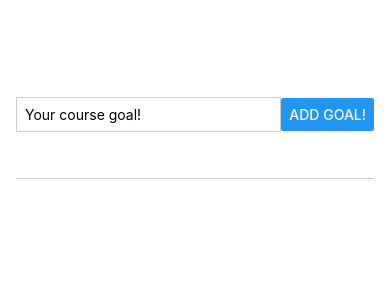
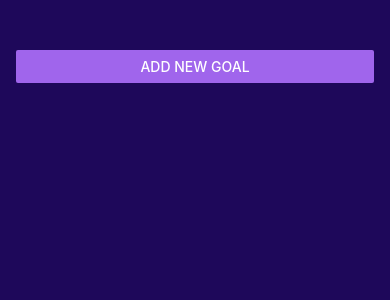
Before and after one commit to psultania1000/hello-app, a React Native app: screen / in a window 390 px wide. Shown: the top 300 px of the page. Built offline with nearby package versions, Linux system fonts and the light colour scheme.

Commit message:
working and finished app

```diff
--- a/App.js
+++ b/App.js
@@ -1,15 +1,33 @@
 import { useState } from "react";
-import { StyleSheet, View, FlatList } from "react-native";
+import { StyleSheet, View, FlatList, Button } from "react-native";
 
 import GoalItem from "./components/GoalItem";
 import GoalInput from "./components/GoalInput";
+import { StatusBar } from "expo-status-bar";
 
 export default function App() {
+  const [modalIsVisible, setModalIsVisible] = useState(false);
   const [courseGoals, setCourseGoals] = useState([]);
 
+  function toggleAddGoalHandler() {
+    setModalIsVisible((prevState) => !prevState);
+  }
   return (
+    <>
+      <StatusBar style="light" />
       <View style={styles.appContainer}>
-      <GoalInput setCourseGoals={setCourseGoals} />
+        <Button
+          title="Add new goal"
+          color="#a065ec"
+          onPress={toggleAddGoalHandler}
+        />
+        {modalIsVisible && (
+          <GoalInput
+            setCourseGoals={setCourseGoals}
+            toggleAddGoalHandler={toggleAddGoalHandler}
+            setModalIsVisible={setModalIsVisible}
+          />
+        )}
         <View style={styles.goalsContainer}>
           {/*
           Previously Scrollview was used look at bottom
@@ -33,6 +51,7 @@ export default function App() {
           />
         </View>
       </View>
+    </>
   );
 }
 
@@ -42,6 +61,7 @@ const styles = StyleSheet.create({
     paddingTop: 50,
     backgroundColor: "white",
     paddingHorizontal: 16,
+    backgroundColor: "#1e085a",
   },
 
   goalsContainer: {
--- a/app.json
+++ b/app.json
@@ -7,6 +7,7 @@
     "icon": "./assets/icon.png",
     "userInterfaceStyle": "light",
     "newArchEnabled": true,
+    "backgroundColor": "#1e085a",
     "splash": {
       "image": "./assets/splash-icon.png",
       "resizeMode": "contain",
--- a/components/GoalInput.js
+++ b/components/GoalInput.js
@@ -1,7 +1,18 @@
-import { View, TextInput, Button, StyleSheet } from "react-native";
+import {
+  View,
+  TextInput,
+  Button,
+  StyleSheet,
+  Modal,
+  Image,
+} from "react-native";
 import { useState } from "react";
 
-function GoalInput({ setCourseGoals }) {
+function GoalInput({
+  setCourseGoals,
+  toggleAddGoalHandler,
+  setModalIsVisible,
+}) {
   const [enteredGoalText, setEnteredGoalText] = useState("");
 
   function goalInputHandler(enteredText) {
@@ -14,17 +25,42 @@ function GoalInput({ setCourseGoals }) {
       { text: enteredGoalText, id: Math.random().toString() },
     ]);
     setEnteredGoalText("");
+    toggleAddGoalHandler((prevState) => !prevState);
+  }
+
+  function cancelAddGoal() {
+    setModalIsVisible((prevState) => {
+      console.log(prevState);
+      return !prevState;
+    });
   }
   return (
+    <Modal animationType="slide">
       <View style={styles.inputContainer}>
+        <Image
+          source={require("../assets/images/goal.png")}
+          style={styles.image}
+        />
         <TextInput
           style={styles.textInput}
           placeholder="Your course goal!"
           onChangeText={goalInputHandler}
           value={enteredGoalText}
         />
-      <Button title="Add Goal!" onPress={addGoalHander} />
+        <View style={styles.buttonContainer}>
+          <View style={styles.buttonStyle}>
+            <Button
+              title="Add Goal!"
+              onPress={addGoalHander}
+              color={"#b180f0"}
+            />
           </View>
+          <View style={styles.buttonStyle}>
+            <Button title="Cancel" onPress={cancelAddGoal} color={"#f31282"} />
+          </View>
+        </View>
+      </View>
+    </Modal>
   );
 }
 
@@ -33,18 +69,31 @@ export default GoalInput;
 const styles = StyleSheet.create({
   inputContainer: {
     flex: 1,
-    flexDirection: "row",
-    justifyContent: "space-between",
+    justifyContent: "center",
     alignItems: "center",
-    marginBottom: 24,
-    borderBottomWidth: 1,
-    borderColor: "#cccccc",
+    padding: 16,
+    backgroundColor: "#311b6b",
+  },
+  image: {
+    width: 100,
+    height: 100,
+    margin: 8,
   },
   textInput: {
     borderWidth: 1,
-    borderColor: "#cccccc",
+    borderColor: "#e4d0ff",
+    backgroundColor: "#e4d0ff",
+    color: "#120438",
+    borderRadius: 6,
     width: "80%",
-    // marginRight: 8,
-    padding: 8,
+    padding: 16,
+  },
+  buttonContainer: {
+    marginTop: 8,
+    flexDirection: "row",
+  },
+  buttonStyle: {
+    width: "40%",
+    marginHorizontal: 8,
   },
 });
```
Also changed, not shown: assets/images/goal.png (added). Lines whose indentation alone changed are shown as unchanged.
